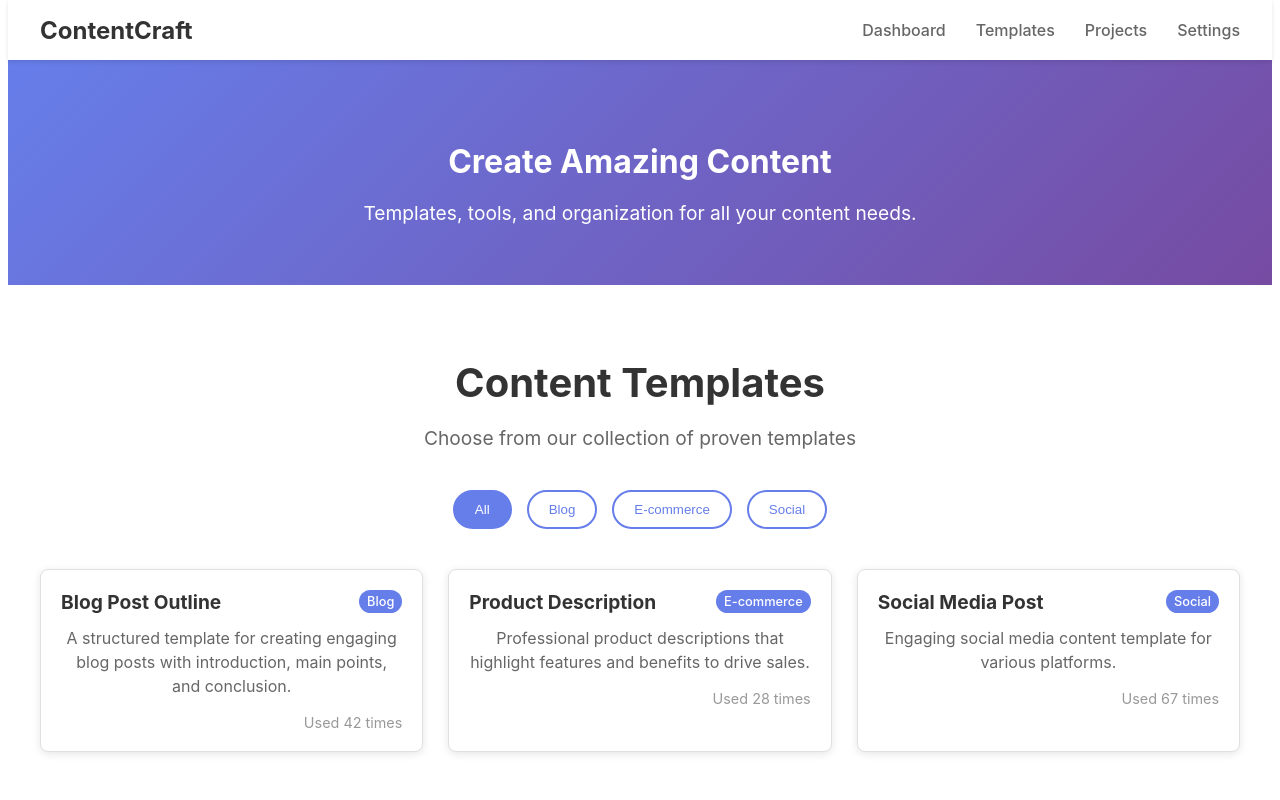
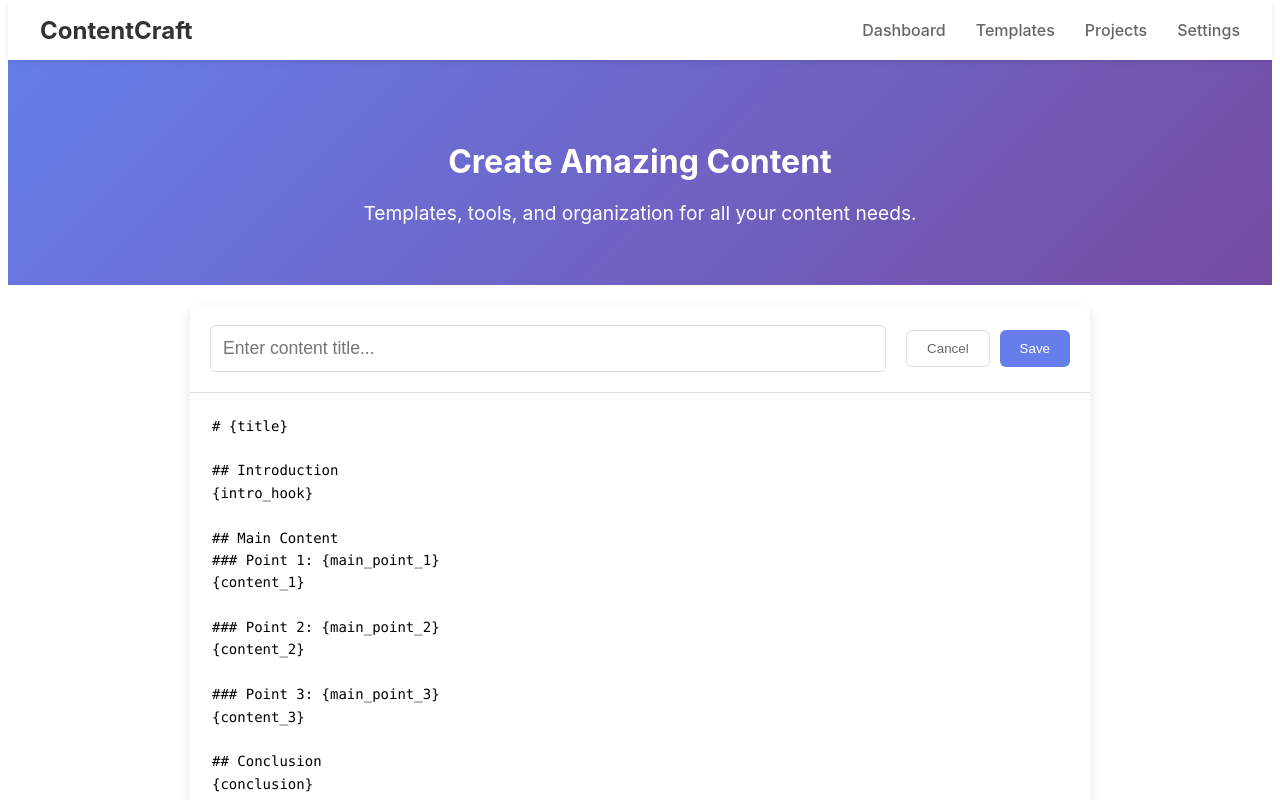
Before and after one commit to AshworthETH/ContentCraft, a React (Create React App) app: page / in a window 1280 px wide. Both pictures are taken after a click on the element 231 px from the left and 854 px from the top of the page. Shown: the part 194-994 px from the top of the page. Built offline with nearby package versions, Linux system fonts and the light colour scheme.

Commit message:
content editor with word count

```diff
--- /dev/null
+++ b/src/components/ContentEditor.css
@@ -0,0 +1,94 @@
+.content-editor {
+  background: white;
+  border-radius: 8px;
+  box-shadow: 0 4px 12px rgba(0,0,0,0.1);
+  margin: 20px auto;
+  max-width: 900px;
+  height: 600px;
+  display: flex;
+  flex-direction: column;
+}
+
+.editor-header {
+  display: flex;
+  justify-content: space-between;
+  align-items: center;
+  padding: 20px;
+  border-bottom: 1px solid #e0e0e0;
+}
+
+.title-input {
+  flex: 1;
+  padding: 12px;
+  border: 1px solid #ddd;
+  border-radius: 6px;
+  font-size: 1.1rem;
+  margin-right: 20px;
+}
+
+.title-input:focus {
+  outline: none;
+  border-color: #667eea;
+  box-shadow: 0 0 0 2px rgba(102, 126, 234, 0.2);
+}
+
+.editor-actions {
+  display: flex;
+  gap: 10px;
+}
+
+.btn-primary {
+  background: #667eea;
+  color: white;
+  border: none;
+  padding: 10px 20px;
+  border-radius: 6px;
+  cursor: pointer;
+  font-weight: 500;
+}
+
+.btn-primary:hover {
+  background: #5a6fd8;
+}
+
+.btn-secondary {
+  background: transparent;
+  color: #666;
+  border: 1px solid #ddd;
+  padding: 10px 20px;
+  border-radius: 6px;
+  cursor: pointer;
+  font-weight: 500;
+}
+
+.btn-secondary:hover {
+  background: #f5f5f5;
+}
+
+.editor-body {
+  flex: 1;
+  padding: 20px;
+}
+
+.content-textarea {
+  width: 100%;
+  height: 100%;
+  border: none;
+  resize: none;
+  font-family: 'Monaco', 'Menlo', monospace;
+  font-size: 14px;
+  line-height: 1.6;
+  outline: none;
+}
+
+.editor-footer {
+  padding: 15px 20px;
+  border-top: 1px solid #e0e0e0;
+  background: #f9f9f9;
+  border-radius: 0 0 8px 8px;
+}
+
+.word-count {
+  color: #666;
+  font-size: 0.9rem;
+}
--- /dev/null
+++ b/src/components/ContentEditor.js
@@ -0,0 +1,52 @@
+import React, { useState } from 'react';
+import './ContentEditor.css';
+
+const ContentEditor = ({ template, onSave, onCancel }) => {
+  const [content, setContent] = useState(template ? template.content : '');
+  const [title, setTitle] = useState('');
+
+  const handleSave = () => {
+    const contentData = {
+      title,
+      content,
+      templateId: template?.id,
+      createdAt: new Date().toISOString()
+    };
+    onSave(contentData);
+  };
+
+  return (
+    <div className="content-editor">
+      <div className="editor-header">
+        <input
+          type="text"
+          placeholder="Enter content title..."
+          value={title}
+          onChange={(e) => setTitle(e.target.value)}
+          className="title-input"
+        />
+        <div className="editor-actions">
+          <button onClick={onCancel} className="btn-secondary">Cancel</button>
+          <button onClick={handleSave} className="btn-primary">Save</button>
+        </div>
+      </div>
+
+      <div className="editor-body">
+        <textarea
+          value={content}
+          onChange={(e) => setContent(e.target.value)}
+          placeholder="Start writing your content..."
+          className="content-textarea"
+        />
+      </div>
+
+      <div className="editor-footer">
+        <div className="word-count">
+          {content.split(' ').filter(word => word.length > 0).length} words
+        </div>
+      </div>
+    </div>
+  );
+};
+
+export default ContentEditor;
--- a/src/components/TemplateLibrary.js
+++ b/src/components/TemplateLibrary.js
@@ -1,10 +1,15 @@
 import React, { useState } from 'react';
 import TemplateCard from './TemplateCard';
+import ContentEditor from './ContentEditor';
 import { templates } from '../data/templates';
+import { useContent } from '../hooks/useContent';
 import './TemplateLibrary.css';
 
 const TemplateLibrary = () => {
   const [selectedCategory, setSelectedCategory] = useState('All');
+  const [selectedTemplate, setSelectedTemplate] = useState(null);
+  const [showEditor, setShowEditor] = useState(false);
+  const { saveContent } = useContent();
 
   const categories = ['All', 'Blog', 'E-commerce', 'Social'];
 
@@ -13,8 +18,30 @@ const TemplateLibrary = () => {
     : templates.filter(template => template.category === selectedCategory);
 
   const handleTemplateSelect = (template) => {
-    console.log('Selected template:', template.name);
+    setSelectedTemplate(template);
+    setShowEditor(true);
   };
+
+  const handleSaveContent = (contentData) => {
+    saveContent(contentData);
+    setShowEditor(false);
+    setSelectedTemplate(null);
+  };
+
+  const handleCancelEdit = () => {
+    setShowEditor(false);
+    setSelectedTemplate(null);
+  };
+
+  if (showEditor) {
+    return (
+      <ContentEditor
+        template={selectedTemplate}
+        onSave={handleSaveContent}
+        onCancel={handleCancelEdit}
+      />
+    );
+  }
 
   return (
     <div className="template-library">
--- /dev/null
+++ b/src/hooks/useContent.js
@@ -0,0 +1,41 @@
+import { useState } from 'react';
+
+export const useContent = () => {
+  const [contents, setContents] = useState([]);
+
+  const saveContent = (contentData) => {
+    const newContent = {
+      ...contentData,
+      id: Date.now(),
+      updatedAt: new Date().toISOString()
+    };
+    setContents(prev => [...prev, newContent]);
+    return newContent;
+  };
+
+  const updateContent = (id, updates) => {
+    setContents(prev =>
+      prev.map(content =>
+        content.id === id
+          ? { ...content, ...updates, updatedAt: new Date().toISOString() }
+          : content
+      )
+    );
+  };
+
+  const deleteContent = (id) => {
+    setContents(prev => prev.filter(content => content.id !== id));
+  };
+
+  const getContentById = (id) => {
+    return contents.find(content => content.id === id);
+  };
+
+  return {
+    contents,
+    saveContent,
+    updateContent,
+    deleteContent,
+    getContentById
+  };
+};
```
